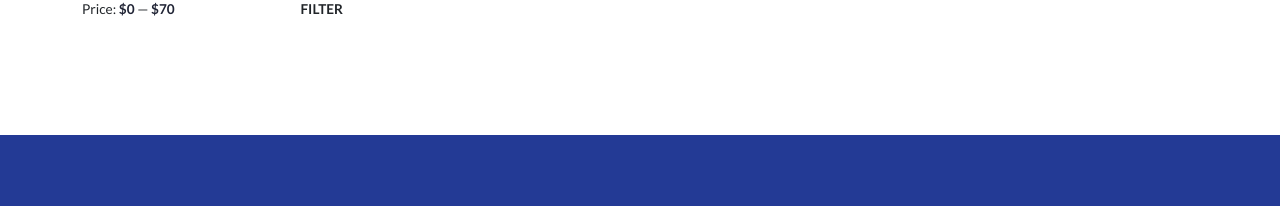
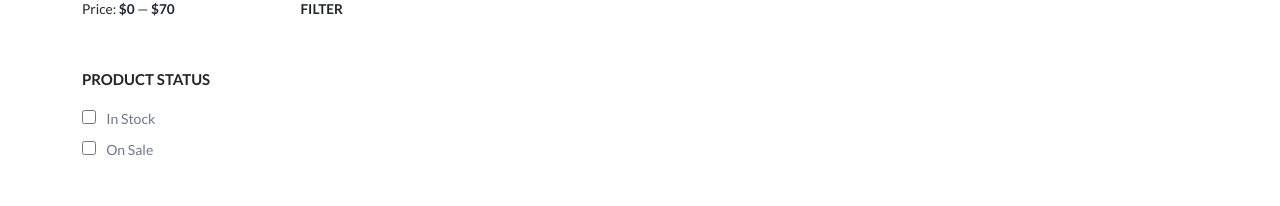
Before and after one commit to Trung-Nam/Online-Grocery-Shopping, a React (Create React App) app: page /shop in a window 1280 px wide. Shown: the part 669-875 px from the top of the page. Built offline with nearby package versions, Linux system fonts and the light colour scheme; no server answers.

Commit message:
feat(ui): product status

```diff
--- a/src/Pages/Shop/Shop.jsx
+++ b/src/Pages/Shop/Shop.jsx
@@ -100,7 +100,33 @@ const Shop = () => {
                                                 <div className="price_label">
                                                     Price: <span className="from">$0</span> — <span className="to">$70</span>
                                                 </div>
-                                                    <button type='submit' className="btn custom-btn">Filter</button>
+                                                <button type='submit' className="btn custom-btn">Filter</button>
+                                            </div>
+                                        </div>
+
+                                        <div className="product__status">
+                                            <h4 className="product__status-title">Product Status</h4>
+                                            <div className="site-checkbox-lists">
+                                                <div className="site-scroll ps">
+                                                    <ul>
+                                                        <li>
+                                                            <a href="/">
+                                                                <input name="stockonsale" value="instock" id="instock" type="checkbox" />
+                                                                <label>
+                                                                    <span>In Stock</span>
+                                                                </label>
+                                                            </a>
+                                                        </li>
+                                                        <li>
+                                                            <a href="/">
+                                                                <input name="stockonsale" value="onsale" id="onsale" type="checkbox" />
+                                                                <label>
+                                                                    <span>On Sale</span>
+                                                                </label>
+                                                            </a>
+                                                        </li>
+                                                    </ul>
+                                                </div>
                                             </div>
                                         </div>
                                     </div>
--- a/src/Pages/Shop/Shop.scss
+++ b/src/Pages/Shop/Shop.scss
@@ -135,6 +135,7 @@
                         align-items: center;
                         justify-content: space-between;
                         margin-top: 1.5625rem;
+
                         .price_label {
                             font-size: .85rem;
 
@@ -156,6 +157,60 @@
                         }
                     }
                 }
+
+                .product__status {
+                    margin-top: 3.125rem;
+
+                    .product__status-title {
+                        font-family: var(--font-secondary);
+                        font-size: .9375rem;
+                        font-weight: 600;
+                        text-transform: uppercase;
+                        letter-spacing: 0;
+                        margin-bottom: 1.25rem;
+                    }
+
+                    .site-checkbox-lists {
+                        .site-scroll {
+                            max-height: 16.75rem;
+                            overflow: auto;
+
+                            ul {
+                                font-size: .875rem;
+                                font-weight: 400;
+                                margin: 0;
+                                padding: 0;
+                                list-style: none;
+
+                                li {
+                                    position: relative;
+                                    display: flex;
+                                    align-items: flex-start;
+                                    flex-flow: row wrap;
+                                    overflow: hidden;
+                                    margin-right: 15px;
+
+                                    input {
+                                        width: 14px;
+                                        height: 14px;
+                                    }
+
+                                    a {
+                                        flex: 1;
+                                        text-decoration: none;
+                                        color: var(--color-text-lighter);
+                                        margin-bottom: .625rem;
+                                        display: inline-block;
+
+                                        span {
+                                            margin-left: 0.6375rem;
+                                        }
+                                    }
+                                }
+                            }
+                        }
+                    }
+                }
             }
         }
     }
```
